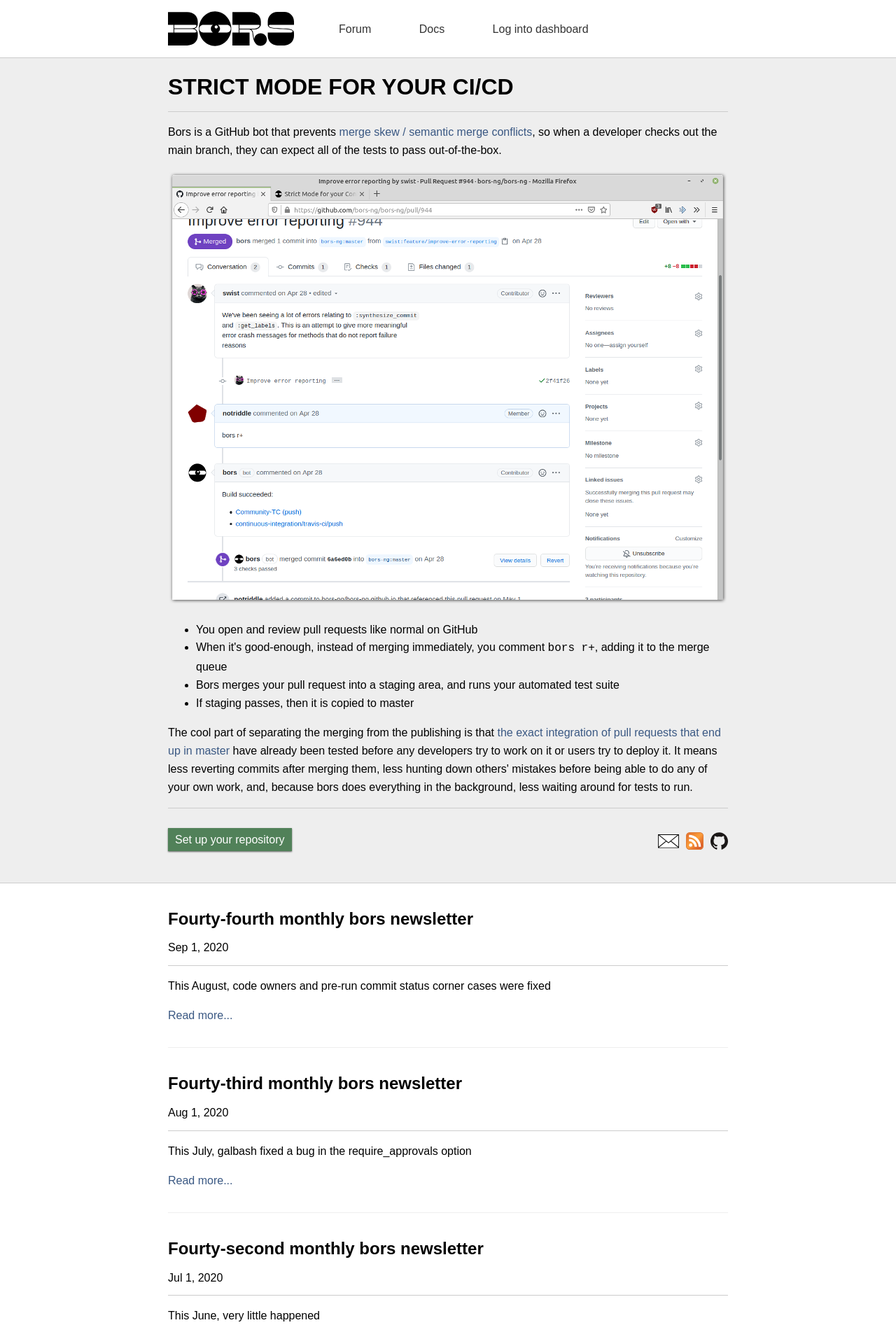
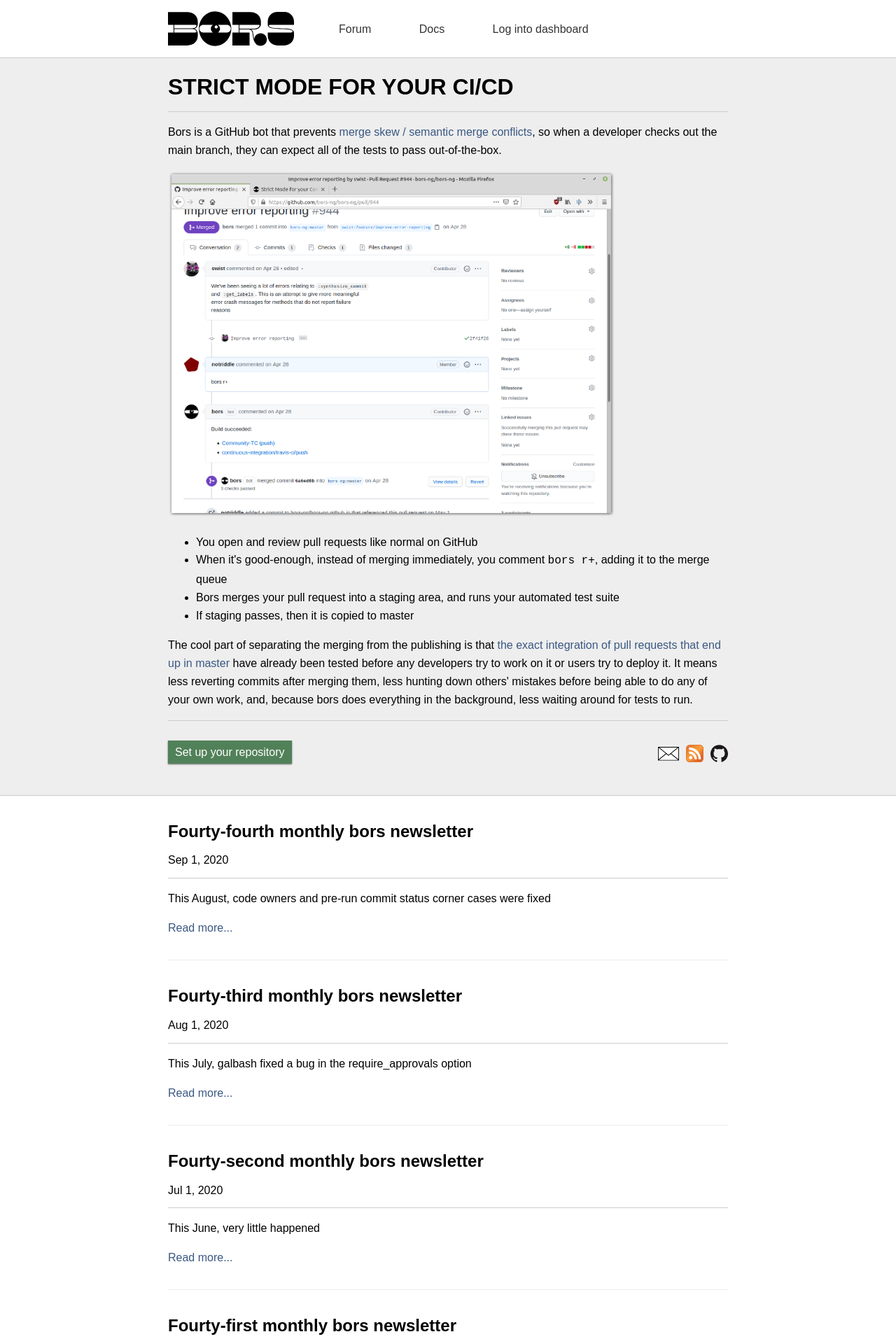
Before and after one commit to bors-ng/bors-ng.github.io, a Jekyll site: the page built from index.html, in a window 1280 px wide. Shown: the top 1913 px of the page at 70% size. Built offline with Jekyll 4.4.1, drawn with Linux system fonts in a browser that asks for light colours; the list of posts is cut into pages by our own code.

Commit message:
Fix image jumping on page load

```diff
--- a/_layouts/home.html
+++ b/_layouts/home.html
@@ -14,9 +14,8 @@
 #header-user,footer,.blog,.toolbar{display:none}
 #header-logo{vertical-align:middle;display:inline-block;height:50px;line-height:50px}
 :link,:visited{text-decoration:none;color:#3A5883}
-.hero-image img{max-width:100%}
-.hero-image{position:relative}
 @media (max-width: 699px) {
+  .hero-image img{width:319px;height:247px}
   #header-logo {
     width: auto; height: auto;
     display: block;
@@ -72,7 +71,7 @@
 <p>Bors is a GitHub bot that prevents <a href="/essay/2017/02/02/pitch/">merge skew / semantic merge conflicts</a>,
 so when a developer checks out the main branch, they can expect all of the tests to pass out-of-the-box.
 
-<p class=hero-image><a href="https://github.com/bors-ng/bors-ng/pull/944"><img src="/images/hero-screenshot-b-1x.png" srcset="/images/hero-screenshot-b-1x.png 1x, /images/hero-screenshot-b-2x.png 2x" alt="Here's an example pull request."></a>
+<p class=hero-image><a href="https://github.com/bors-ng/bors-ng/pull/944"><img width=638 height=494 src="/images/hero-screenshot-b-1x.png" srcset="/images/hero-screenshot-b-1x.png 1x, /images/hero-screenshot-b-2x.png 2x" alt="Here's an example pull request."></a>
 
 <ul>
   <li>You open and review pull requests like normal on GitHub</li>
```
